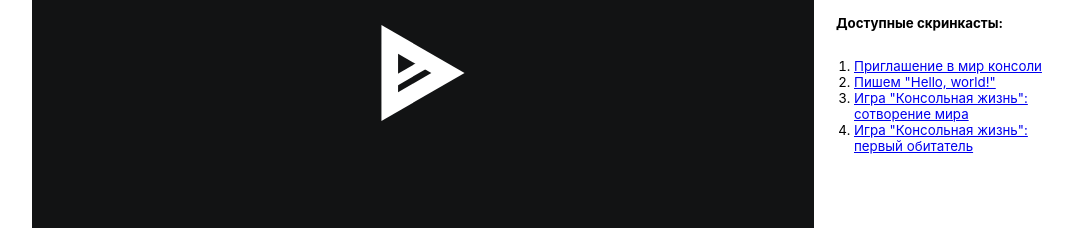
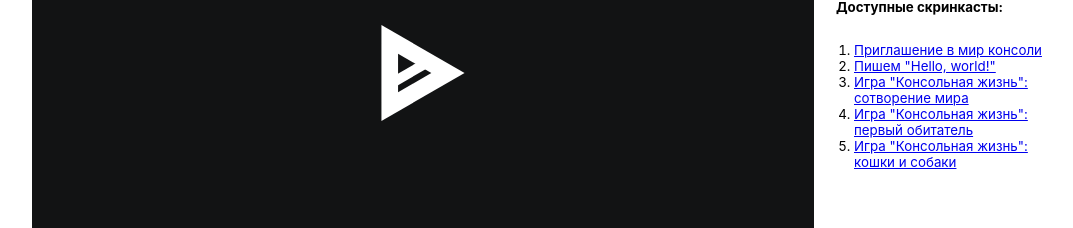
Before and after one commit to yababay/asciinema-with-audio, a plain HTML site: page index.html in a window 1280 px wide. Shown: the part 309-537 px from the top of the page, without its empty margins (96-1169 px from the left). Drawn offline with Linux system fonts and the light colour scheme; no server answers.

Commit message:
bobik-barbos

```diff
--- a/index.html
+++ b/index.html
@@ -23,6 +23,7 @@
                         <li><a href="index.html?001_hello-world"   >Пишем "Hello, world!"</a></li>
                         <li><a href="index.html?002_first-creature">Игра "Консольная жизнь": сотворение мира</a></li>
                         <li><a href="index.html?003_first-animal"  >Игра "Консольная жизнь": первый обитатель</a></li>
+                        <li><a href="index.html?004_bobik-barbos"  >Игра "Консольная жизнь": кошки и собаки</a></li>
                         <!-- li><a href="/">Hello, world!</a></li>
                         <li><a href="/">Hello, world!</a></li>
                         <li><a href="/">Hello, world!</a></li>
```
Also changed, not shown: 2 other files.
